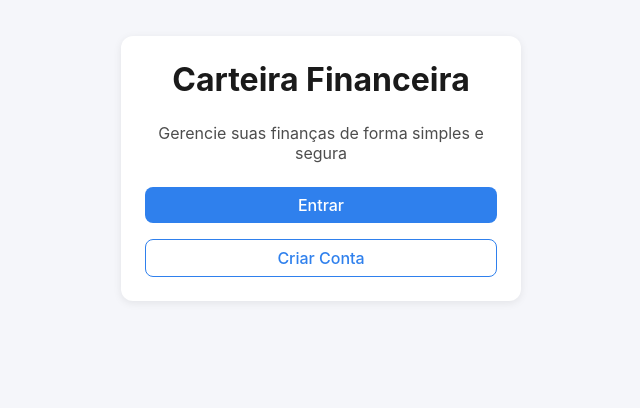
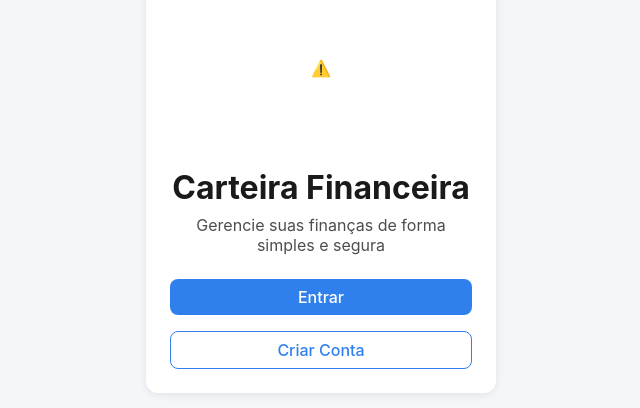
Before and after one commit to SilvioFelix32/financial-wallet-front, a Next.js app: page / in a window 1280 px wide. Shown: the part 232-640 px from the top of the page, without its empty margins (319-959 px from the left). Built offline with nearby package versions, Linux system fonts and the light colour scheme; no server answers; what aws-amplify would draw is missing.

Commit message:
feat: integrate Lottie animations into authentication and index pages, enhancing user experience with dynamic visuals

```diff
--- a/package.json
+++ b/package.json
@@ -11,6 +11,7 @@
   "dependencies": {
     "@aws-amplify/auth": "^6.17.0",
     "@hookform/resolvers": "^5.2.2",
+    "@lottiefiles/react-lottie-player": "^3.6.0",
     "@tanstack/react-query": "^5.90.10",
     "aws-amplify": "^6.15.8",
     "axios": "^1.13.2",
--- a/src/pages/auth/signUp.tsx
+++ b/src/pages/auth/signUp.tsx
@@ -56,7 +56,7 @@ export default function SignUp() {
   return (
     <Container>
       <FormCard>
-        <Title>Criar Conta</Title>
+        <Title style={{ textAlign: 'center', marginBottom: '15px' }}>Criar Conta</Title>
         <Form onSubmit={handleSubmit(onSubmit)}>
           <FormGroup>
             <Label htmlFor="name">Nome</Label>
--- a/src/pages/index.tsx
+++ b/src/pages/index.tsx
@@ -1,12 +1,21 @@
 import { useEffect } from 'react';
 import { useRouter } from 'next/router';
+import dynamic from 'next/dynamic';
 import { useAuth } from '@/hooks/useAuth';
 import { Button } from '@/components/Button';
+
+const Player = dynamic(
+  () => import('@lottiefiles/react-lottie-player').then((mod) => mod.Player),
+  { ssr: false }
+);
 import {
   Container,
   Content,
   Title,
+  Subtitle,
   ButtonGroup,
+  PlayerWrapper,
+  HeroSection,
 } from '@/styles/pages/index.styles';
 
 export default function Home() {
@@ -32,10 +41,17 @@ export default function Home() {
   return (
     <Container>
       <Content>
+        <PlayerWrapper>
+          <Player
+            autoplay
+            loop
+            src="https://lottie.host/44abdd4b-e3d8-4602-983b-a3cb64e11e6c/HqjtspK3un.json"
+            style={{ height: "120px", width: "120px" }}
+          />
+        </PlayerWrapper>
+        <HeroSection>
           <Title>Carteira Financeira</Title>
-        <p style={{ marginBottom: '24px', color: '#4D4D4D' }}>
-          Gerencie suas finanças de forma simples e segura
-        </p>
+          <Subtitle>Gerencie suas finanças de forma simples e segura</Subtitle>
           <ButtonGroup>
             <Button
               fullWidth
@@ -52,6 +68,7 @@ export default function Home() {
               Criar Conta
             </Button>
           </ButtonGroup>
+        </HeroSection>
       </Content>
     </Container>
   );
--- a/src/styles/pages/index.styles.ts
+++ b/src/styles/pages/index.styles.ts
@@ -10,20 +10,45 @@ export const Container = styled.div`
 `;
 
 export const Content = styled(Card)`
-  max-width: 400px;
+  max-width: 350px;
+  height: 450px;
   width: 100%;
+  display: flex;
+  flex-direction: column;
+  justify-content: space-between;
+  align-items: center;
+`;
+
+export const PlayerWrapper = styled.div`
+  display: flex;
+  align-items: center;
+  justify-content: center;
+  flex: 1;
+`;
+
+export const HeroSection = styled.div`
+  display: flex;
+  flex-direction: column;
+  align-items: center;
+  justify-content: center;
   text-align: center;
+  flex: 1;
 `;
 
 export const Title = styled.h1`
   font-size: ${({ theme }) => theme.typography.h1};
+  margin-bottom: ${({ theme }) => theme.spacing.sm};
+  color: ${({ theme }) => theme.colors.textPrimary};
+`;
+
+export const Subtitle = styled.p`
   margin-bottom: ${({ theme }) => theme.spacing.lg};
-  color: ${({ theme }) => theme.colors.textPrimary};
+  color: ${({ theme }) => theme.colors.textSecondary};
 `;
 
 export const ButtonGroup = styled.div`
   display: flex;
   flex-direction: column;
   gap: ${({ theme }) => theme.spacing.md};
-  margin-top: ${({ theme }) => theme.spacing.lg};
+  width: 100%;
 `;
```
Also changed, not shown: src/pages/auth/confirm-forgot-password.tsx (+24 -0 lines), src/pages/auth/confirmSignUp.tsx (+24 -0 lines), src/pages/auth/forgot-password.tsx (+25 -3 lines), src/pages/auth/signIn.tsx (+24 -0 lines), src/styles/pages/auth.styles.ts (+33 -7 lines), 1 other file (tests, documents, lock files or other folders). Lines whose indentation alone changed are shown as unchanged.
